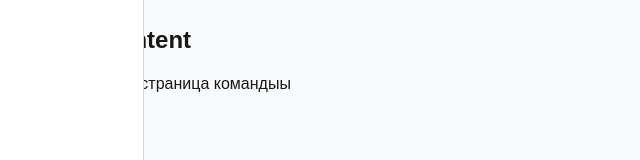
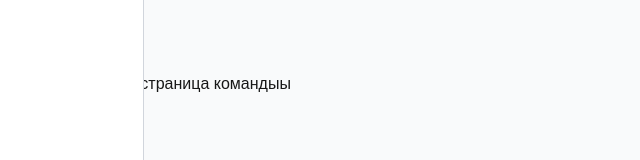
Before and after one commit to ayaninkibay/tannurcrm, a Next.js app: page /admin/ateamcontent in a window 1280 px wide. Shown: the top 160 px of the page, without its empty margins (0-640 px from the left). Built offline with nearby package versions, Linux system fonts and the light colour scheme; grey boxes are pictures that could not be loaded.

Commit message:
Updated ATeam

```diff
--- a/src/app/admin/ateamcontent/ateamcontent.tsx
+++ b/src/app/admin/ateamcontent/ATeam.tsx
@@ -1,7 +1,7 @@
-export default function ATeamContent() {
+export default function ATeam() {
   return (
     <div>
-      <h1 className="text-2xl font-bold mb-4">ATeamContent</h1>
+      <h1 className="text-2xl font-bold mb-4">ATeam</h1>
       <p>Это админская страница командыы
       </p>
     </div>
--- a/src/app/admin/ateamcontent/page.js
+++ b/src/app/admin/ateamcontent/page.js
@@ -1,4 +1,4 @@
-import ATeamContent from './ATeamContent'
+import ATeam from './ATeam'
 export default function Page() {
-  return <ATeamContent/>
+  return <ATeam/>
 }
```
